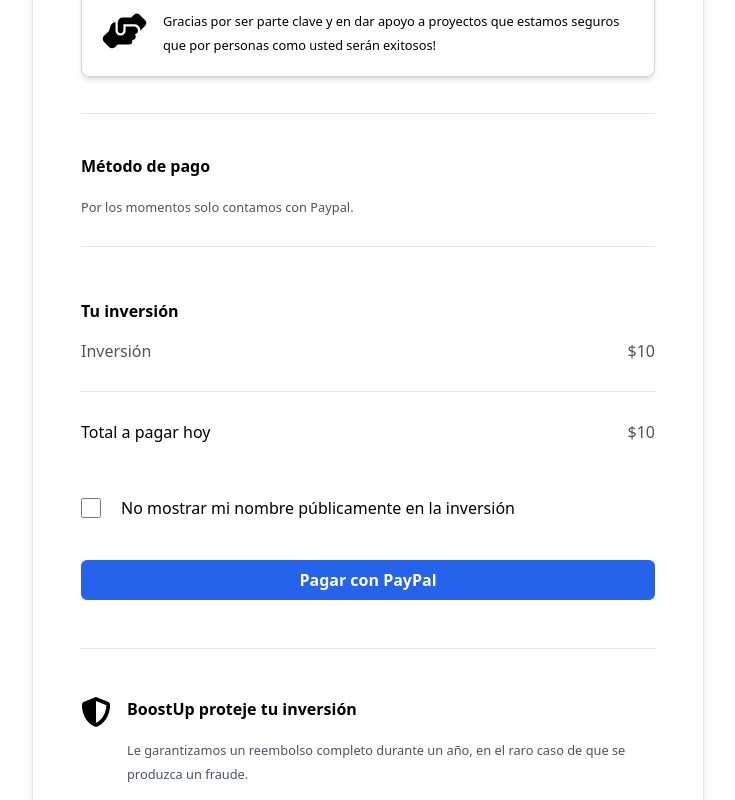
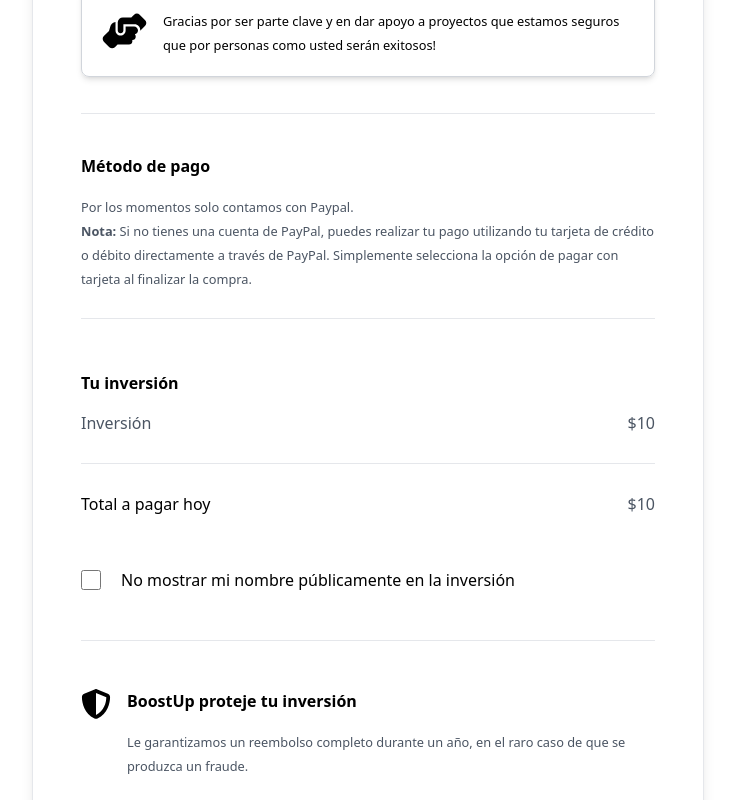
Before and after one commit to No-Country-simulation/c21-21-m-node-react, a Next.js app in the folder frontend/: page /investment-payment in a window 1280 px wide. Shown: the part 581-1381 px from the top of the page, without its empty margins (272-1007 px from the left). Built offline with nearby package versions, Linux system fonts and the light colour scheme; no server answers.

Commit message:
flujo para hacer la inversión con paypal

```diff
--- a/frontend/package.json
+++ b/frontend/package.json
@@ -12,6 +12,7 @@
     "@fortawesome/fontawesome-svg-core": "^6.6.0",
     "@fortawesome/free-solid-svg-icons": "^6.6.0",
     "@fortawesome/react-fontawesome": "^0.2.2",
+    "@paypal/react-paypal-js": "^8.7.0",
     "axios": "^1.7.7",
     "next": "14.2.14",
     "next-auth": "^4.24.8",
--- a/frontend/src/app/components/investment/PaymentMethod.js
+++ b/frontend/src/app/components/investment/PaymentMethod.js
@@ -1,12 +1,20 @@
+"use client"
 import { FontAwesomeIcon } from '@fortawesome/react-fontawesome';
 import { faShieldAlt } from '@fortawesome/free-solid-svg-icons';
+import PaypalButton from './PaypalButton';
 
 const PaymentMethod = () => {
+    const investmentAmount = 10.00;
+
     return (
         <div className="pt-5">
             <div className="h-px bg-gray-200 my-2 md:my-4"></div>
             <p className="font-bold pt-4 md:pt-6 pb-2 md:pb-4">Método de pago</p>
             <small className="text-gray-600">Por los momentos solo contamos con Paypal.
+                <br/>
+                <strong>Nota:</strong> Si no tienes una cuenta de PayPal, puedes realizar tu pago utilizando tu
+                    tarjeta de crédito o débito directamente a través de PayPal. Simplemente
+                    selecciona la opción de pagar con tarjeta al finalizar la compra.
             </small>
             <div className="h-px bg-gray-200 my-5 md:my-7"></div>
             <div className="mb-4 md:mb-6">
@@ -31,13 +39,7 @@
                     No mostrar mi nombre públicamente en la inversión
                 </label>
             </div>
-
-            <button
-                className="w-full bg-blue-600 text-white font-semibold py-2 rounded-md
-                    hover:bg-blue-700 transition duration-300"
-            >
-                Pagar con PayPal
-            </button>
+            <PaypalButton investmentAmount={investmentAmount}/>
             <div className="h-px bg-gray-200 my-10 md:my-12"></div>
             <div className="flex">
                 <div className="mr-4">
--- /dev/null
+++ b/frontend/src/app/components/investment/PaypalButton.js
@@ -0,0 +1,37 @@
+import { PayPalScriptProvider, PayPalButtons } from "@paypal/react-paypal-js";
+
+const PaypalButton = ({ investmentAmount }) => {
+    // Simular el manejo de la inversión
+    const handlePayment = (order) => {
+        console.log("Simulación de la inversión completada:", order);
+        // agregar componente modal
+        alert(`Inversión de $${investmentAmount} completada exitosamente!`);
+    };
+
+    return (
+        <PayPalScriptProvider options={{
+            "client-id": process.env.NEXT_PUBLIC_PAYPAL_CLIENT_ID,
+            currency: "USD",}}
+        >
+            <PayPalButtons createOrder={(data, actions) => {
+                return actions.order.create({purchase_units: [
+                    {
+                        amount: {value: investmentAmount.toFixed(2),}, // dos decimales
+                    },],
+                });
+            }}
+            onApprove={async (data, actions) => {
+                const order = await actions.order.capture();
+                    console.log("Inversión capturada:", order);
+                    handlePayment(order); // Simula la inversión
+                }}
+                onError={(err) => {
+                    console.error("Error en la transacción:", err);
+                    alert("Ocurrió un error en la transacción. Inténtalo de nuevo.");
+                }}
+            />
+        </PayPalScriptProvider>
+    );
+};
+
+export default PaypalButton;
```
Also changed, not shown: 1 other file (tests, documents, lock files or other folders).
